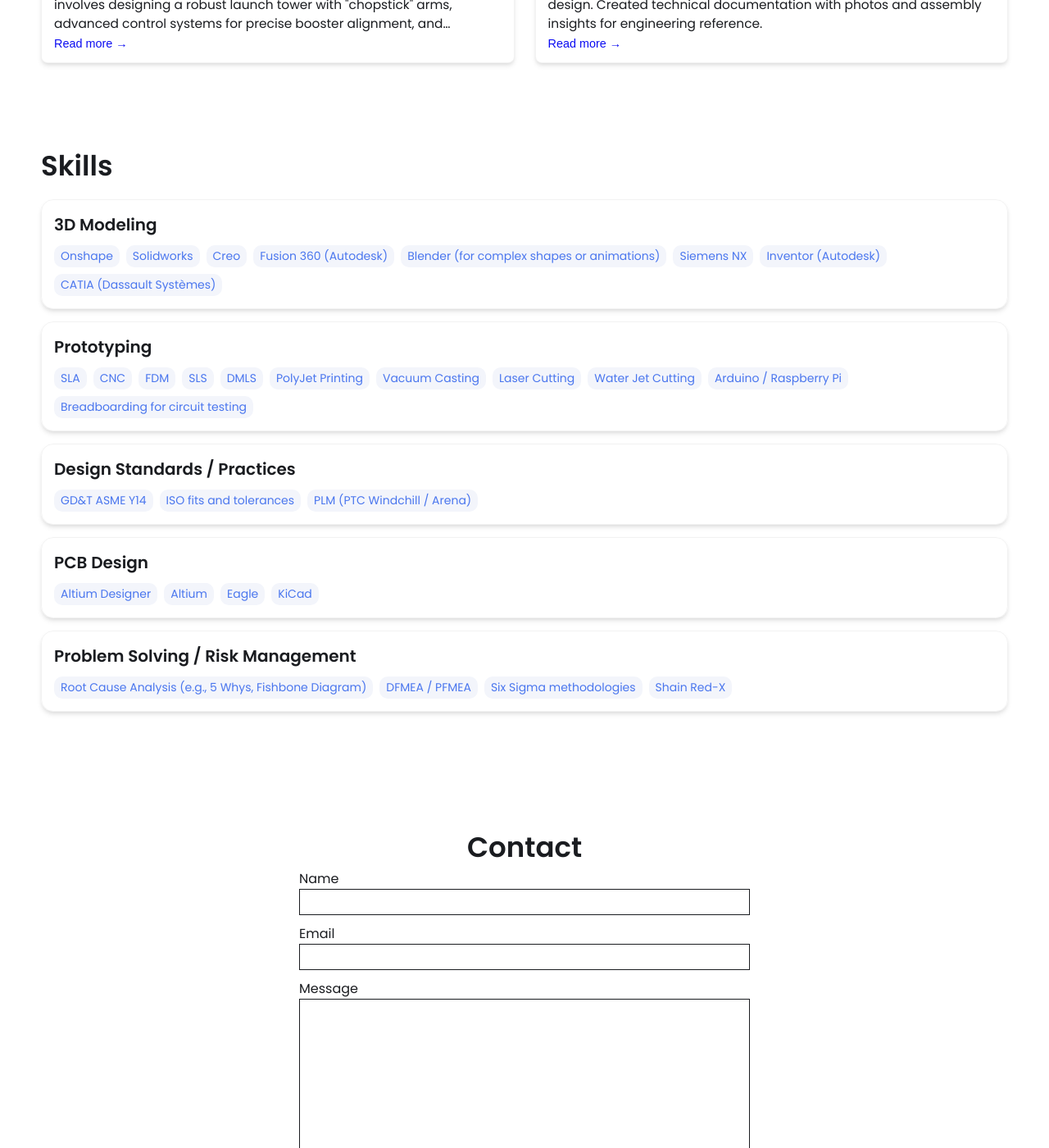
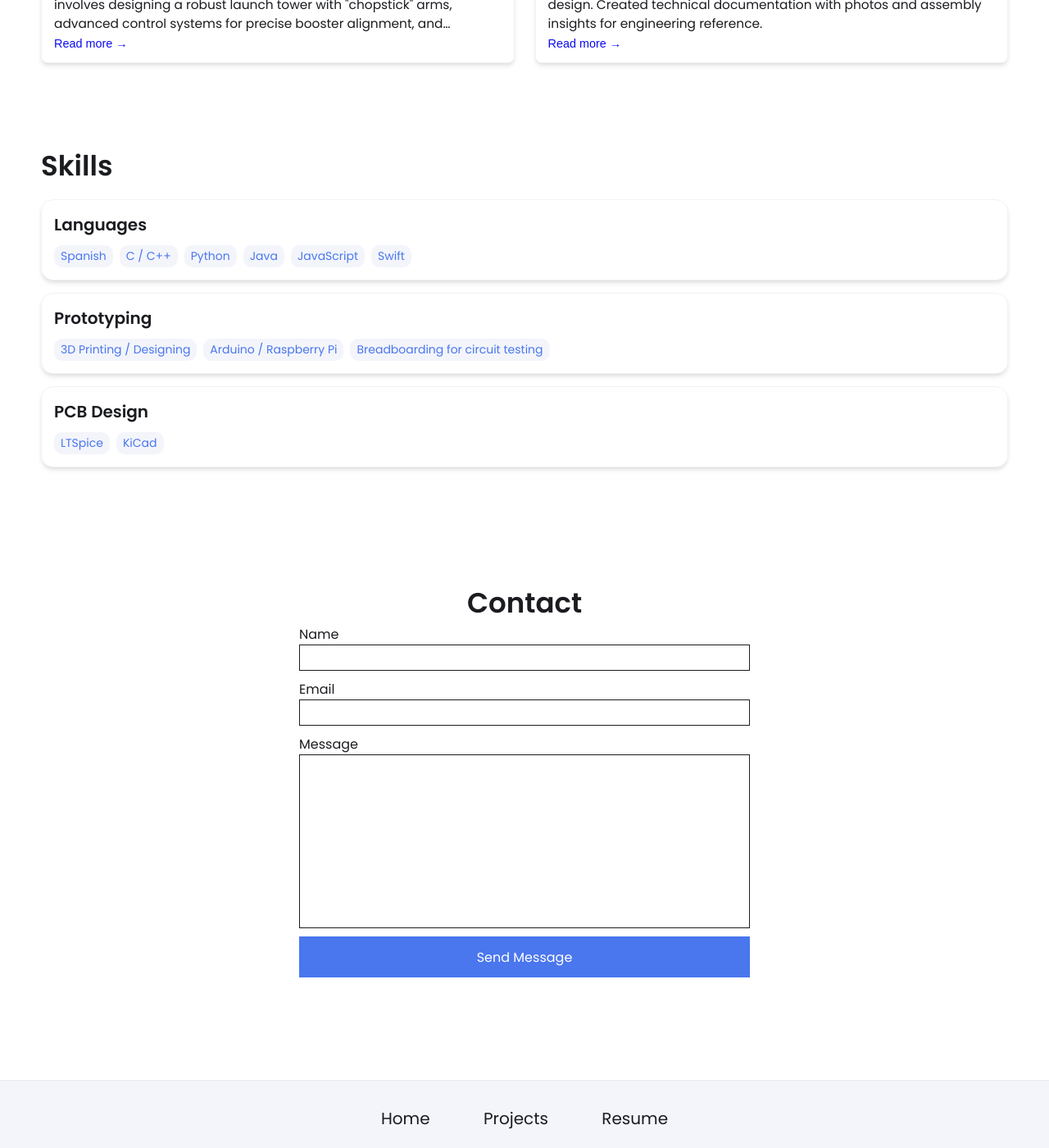
Before and after one commit to mateoalb/mateoalb.github.io, a Jekyll site: the page built from index.html, in a window 1280 px wide and 1400 px high, scrolled down 1449 px. Shown: the whole window at 82% size. Built offline with Jekyll 4.4.1, drawn with Linux system fonts in a browser that asks for light colours; some of the changed text lies outside the part shown.

Commit message:
Update _config.yml

```diff
--- a/_config.yml
+++ b/_config.yml
@@ -7,13 +7,13 @@
 
 # Main Page Setup
 
-title: John Doe's Portfolio # This is what shows up in the tab of the browser
+title: Mateo Albrecht's Portfolio # This is what shows up in the tab of the browser
 
 
 
 # Hero Section
-name: John Doe
-headline: headline message
+name: Mateo Albrecht
+headline: Computer Engineering Student at Texas A&M
 description: >- # dont remove this line. this will ignore all new lines until the next section
   Write an awesome intro and discuss your highlights and qualification. You can edit this
   line in _config.yml. It will appear in your document head meta (for
@@ -31,9 +31,9 @@ resume-url: https://drive.google.com/file/d/13Z3duVzh-gguPU5r03oJVEE6rV9rd3DS/vi
 # Set up external links - this will show up as small icons next to your name.
 
 external-links:    # input only your own url slug. The icons with missing entries will not appear.
-  linkedin: test    # https://www.linkedin.com/in/{your url slug}
-  github: leea12    # https://github.com/{your url slug}
-  stackoverflow: test      # https://stackoverflow.com/users/{your url slug}
+  linkedin: www.linkedin.com/in/mateo-albrecht    # https://www.linkedin.com/in/{your url slug}
+  github:    # https://github.com/{your url slug}
+  stackoverflow:      # https://stackoverflow.com/users/{your url slug}
   medium:            # https://medium.com/@{your url slug}
   x-twitter:   # https://x.com/{your url slug}
   threads:            # https://threads.net/@{your url slug}
@@ -45,46 +45,23 @@ external-links:    # input only your own url slug. The icons with missing entrie
 
 # Skills Section - Add the list of your Skills by categories/tools. The indentation for each level needs to be precise.
 skills:
-  - category: 3D Modeling
+  - category: Languages
     tools:
-    - Onshape
-    - Solidworks
-    - Creo
-    - Fusion 360 (Autodesk)
-    - Blender (for complex shapes or animations)
-    - Siemens NX
-    - Inventor (Autodesk)
-    - CATIA (Dassault Systèmes)
+    - Spanish
+    - C / C++
+    - Python
+    - Java
+    - JavaScript
+    - Swift
   - category: Prototyping
     tools:
-    - SLA
-    - CNC
-    - FDM
-    - SLS
-    - DMLS
-    - PolyJet Printing
-    - Vacuum Casting
-    - Laser Cutting
-    - Water Jet Cutting
+    - 3D Printing / Designing
     - Arduino / Raspberry Pi
     - Breadboarding for circuit testing
-  - category: Design Standards / Practices
-    tools:
-    - GD&T ASME Y14
-    - ISO fits and tolerances
-    - PLM (PTC Windchill / Arena)
   - category: PCB Design
     tools:
-    - Altium Designer
-    - Altium
-    - Eagle
+    - LTSpice
     - KiCad
-  - category: Problem Solving / Risk Management
-    tools:
-    - Root Cause Analysis (e.g., 5 Whys, Fishbone Diagram)
-    - DFMEA / PFMEA
-    - Six Sigma methodologies
-    - Shain Red-X
 
 
 # Contact Form Setup. Setup an account and copy over the key. When someone fills out the form, it will be received in your email.
```
